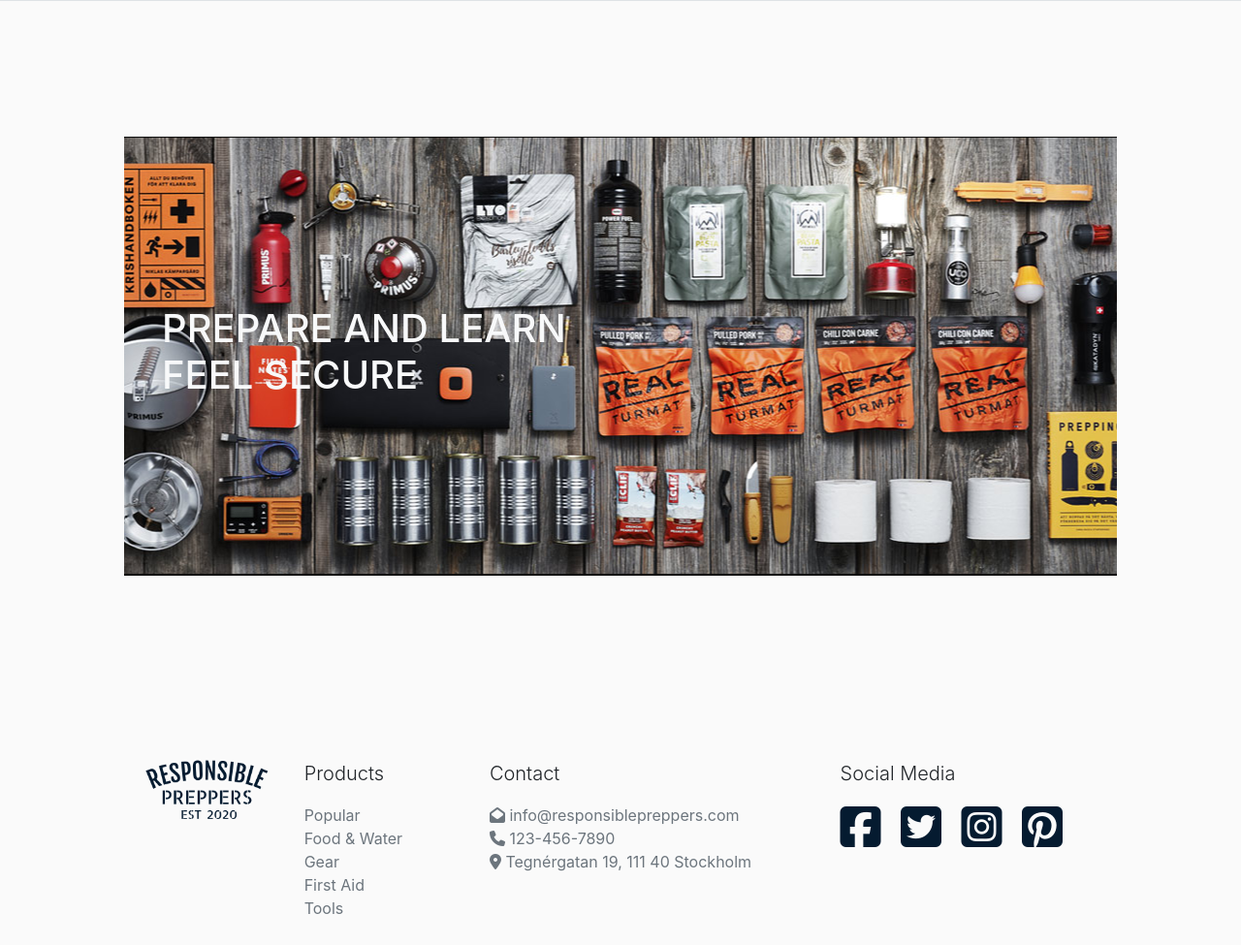
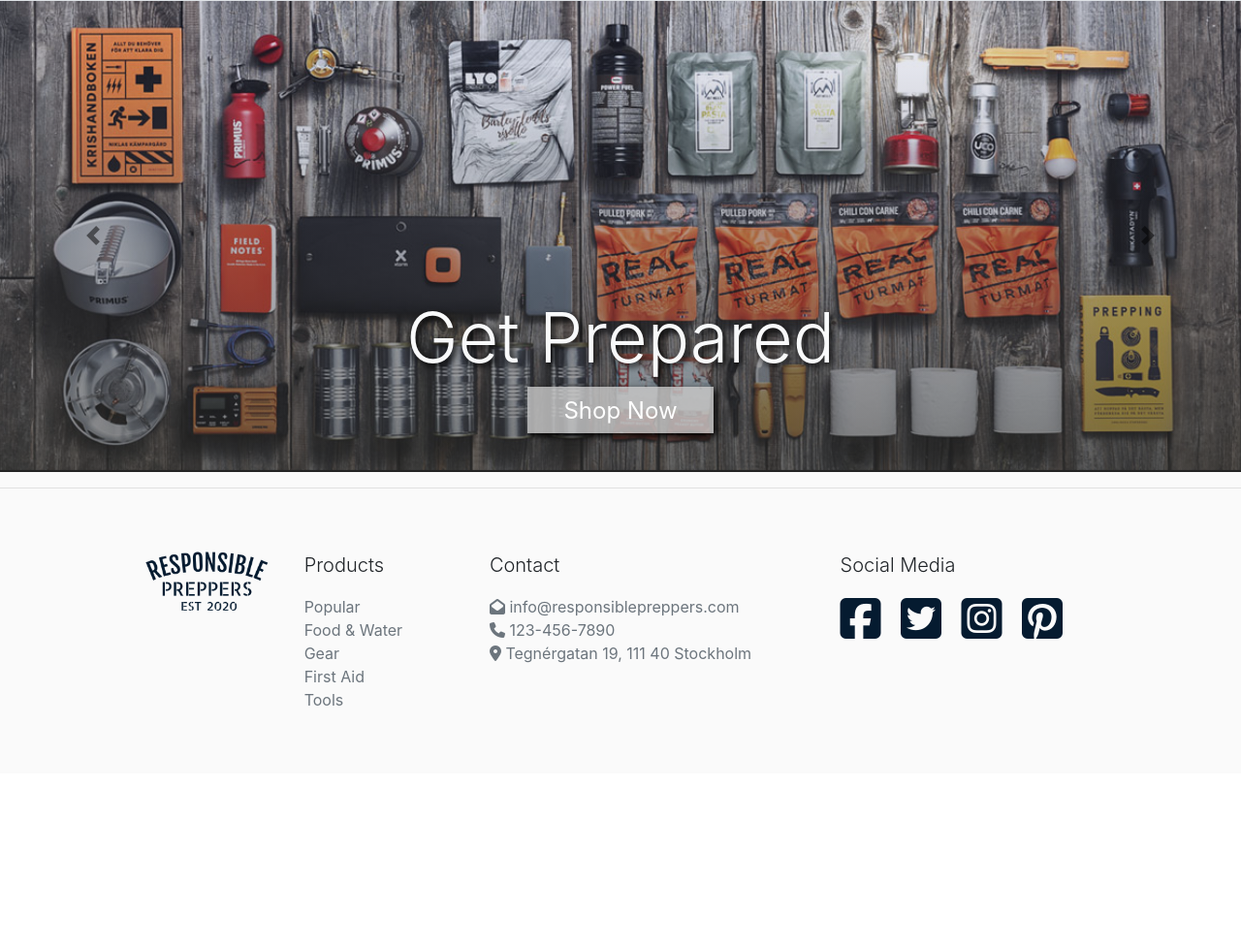
Before and after one commit to Lloldrin/responsible_preppers, a Django app: page / in a window 1280 px wide. Shown: the part 121-1096 px from the top of the page at 97% size. After the commit the page ends 849 px from the top, so only its background shows below. Run offline with Django 3.2, Linux system fonts and the light colour scheme; some libraries are stand-ins or nearby versions.

Commit message:
improved hero image

```diff
--- a/home/templates/home/index.html
+++ b/home/templates/home/index.html
@@ -9,14 +9,34 @@
 
 {% block content %}
 
-<div class="container h-100">
-    <div id="index-hero-img" class="row h-100">
-        <div class="col-12 my-auto">
-            <div class="text-light ml-4">
-            <h1 id="index-hero-header" class="text-uppercase">Prepare and learn <br>Feel secure</h1>
+<div id="carouselExampleIndicators" class="carousel slide" data-ride="carousel">
+    <div class="carousel-inner" role="listbox">
+      <!-- Slide One - Set the background image for this slide in the line below -->
+      <div class="carousel-item active" style="background-image:    linear-gradient(to bottom, rgba(148, 163, 248, 0.11), rgba(50, 50, 50, 0.6)), url('/media/index_hero.png')">
+        <div class="carousel-caption d-none d-md-block">
+          <h2 class="display-3 text-light index-carousel-header">Get Prepared</h2>
+          <button class="btn shop-now text-center"><a href="{% url 'products' %}">Shop Now</a></button>
         </div>
+      </div>
+      <!-- Slide Two - Set the background image for this slide in the line below -->
+      <div class="carousel-item" style="background-image: url('https://source.unsplash.com/bF2vsubyHcQ/1920x1080')">
+        <div class="carousel-caption d-none d-md-block">
+          <h2 class="display-4 text-light index-carousel-header">Second Slide</h2>
+          <p class="lead">This is a description for the second slide.</p>
         </div>
+      </div>
     </div>
-</div>
+    <a class="carousel-control-prev" href="#carouselExampleIndicators" role="button" data-slide="prev">
+          <span class="carousel-control-prev-icon" aria-hidden="true"></span>
+          <span class="sr-only">Previous</span>
+        </a>
+    <a class="carousel-control-next" href="#carouselExampleIndicators" role="button" data-slide="next">
+          <span class="carousel-control-next-icon" aria-hidden="true"></span>
+          <span class="sr-only">Next</span>
+        </a>
+  </div>
+
+  <hr>
+
 
 {% endblock %}
```
